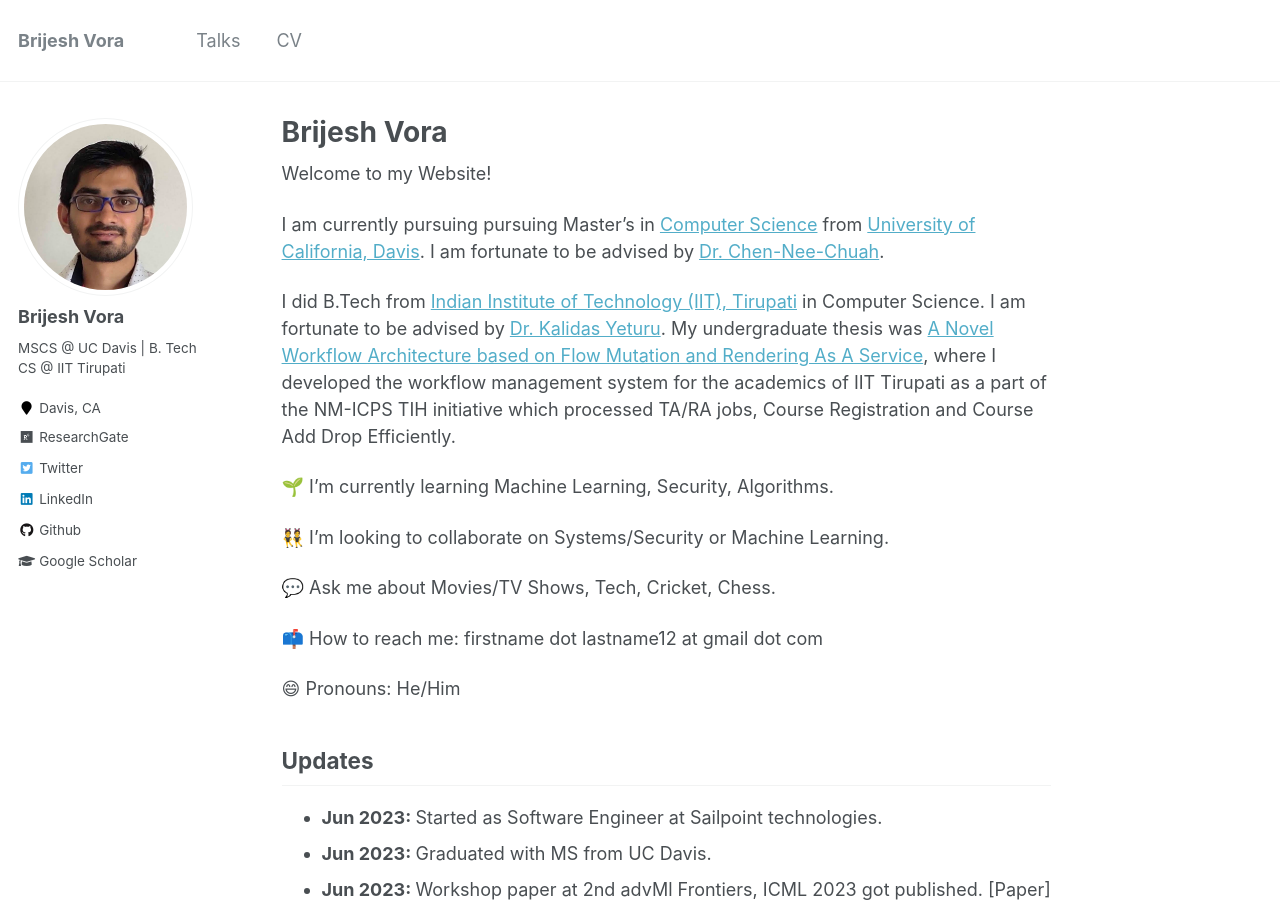
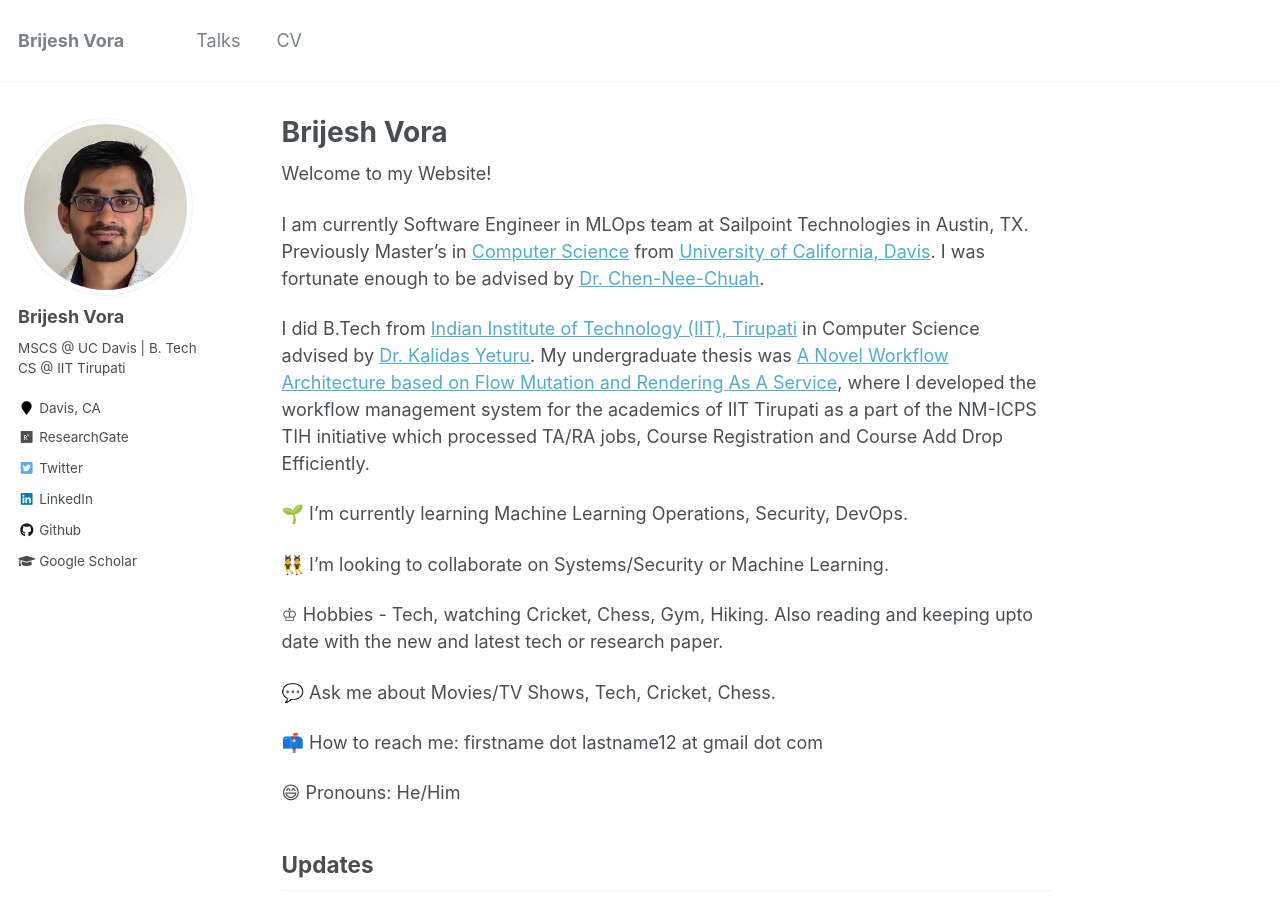
Before and after one commit to vorabrijesh/vorabrijesh.github.io, a Jekyll site: the page built from _pages/about.md, in a window 1280 px wide and 900 px high. Built offline with Jekyll 4.4.1, drawn with Linux system fonts in a browser that asks for light colours.

Commit message:
Update about section

```diff
--- a/_pages/about.md
+++ b/_pages/about.md
@@ -10,13 +10,15 @@ redirect_from:
 
 Welcome to my Website!
 
-I am currently pursuing pursuing Master's in [Computer Science](https://cs.ucdavis.edu/) from [University of California, Davis](https://www.ucdavis.edu/). I am fortunate to be advised by [Dr. Chen-Nee-Chuah](https://www.ece.ucdavis.edu/~chuah/rubinet/index.html).
+I am currently Software Engineer in MLOps team at Sailpoint Technologies in Austin, TX. Previously Master's in [Computer Science](https://cs.ucdavis.edu/) from [University of California, Davis](https://www.ucdavis.edu/). I was fortunate enough to be advised by [Dr. Chen-Nee-Chuah](https://www.ece.ucdavis.edu/~chuah/rubinet/index.html).
 
-I did B.Tech from [Indian Institute of Technology (IIT), Tirupati](https://iittp.ac.in/) in Computer Science. I am fortunate to be advised by [Dr. Kalidas Yeturu](https://iittp.ac.in/dr-kalidas-yeturu). My undergraduate thesis was [A Novel Workflow Architecture based on Flow Mutation and Rendering As A Service](http://vorabrijesh.github.io/files/BTPReportSigned.pdf), where I developed the workflow management system for the academics of IIT Tirupati as a part of the NM-ICPS TIH initiative which processed TA/RA jobs, Course Registration and Course Add Drop Efficiently.
+I did B.Tech from [Indian Institute of Technology (IIT), Tirupati](https://iittp.ac.in/) in Computer Science advised by [Dr. Kalidas Yeturu](https://iittp.ac.in/dr-kalidas-yeturu). My undergraduate thesis was [A Novel Workflow Architecture based on Flow Mutation and Rendering As A Service](http://vorabrijesh.github.io/files/BTPReportSigned.pdf), where I developed the workflow management system for the academics of IIT Tirupati as a part of the NM-ICPS TIH initiative which processed TA/RA jobs, Course Registration and Course Add Drop Efficiently.
 
-🌱 I’m currently learning Machine Learning, Security, Algorithms.
+🌱 I’m currently learning Machine Learning Operations, Security, DevOps.
 
 👯 I’m looking to collaborate on Systems/Security or Machine Learning.
+
+♔ Hobbies - Tech, watching Cricket, Chess, Gym, Hiking. Also reading and keeping upto date with the new and latest tech or research paper.
 
 💬 Ask me about Movies/TV Shows, Tech, Cricket, Chess.
 
```
Also changed, not shown: _pages/cv.md (+2 -0 lines), Gemfile.lock (added).
